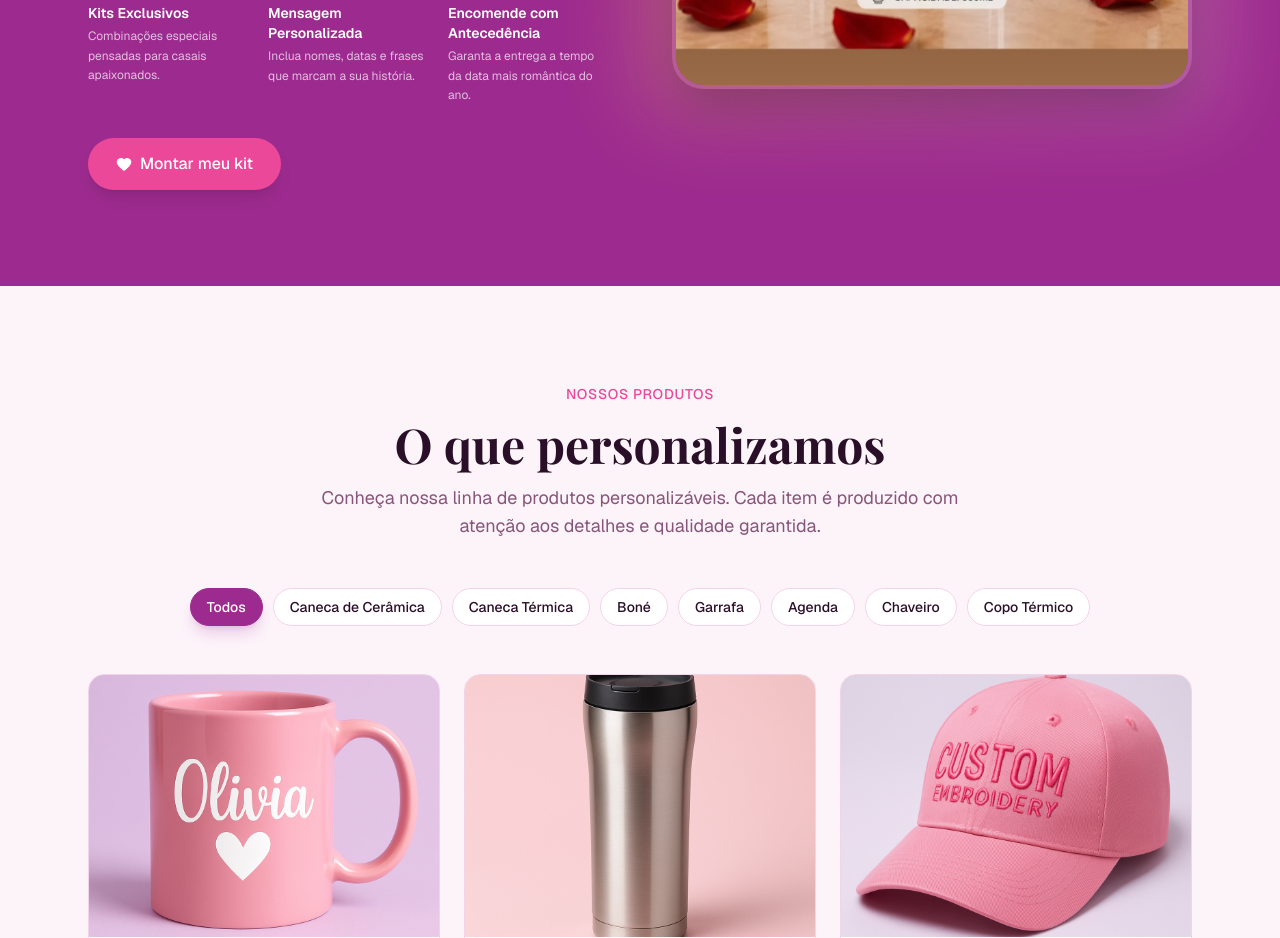
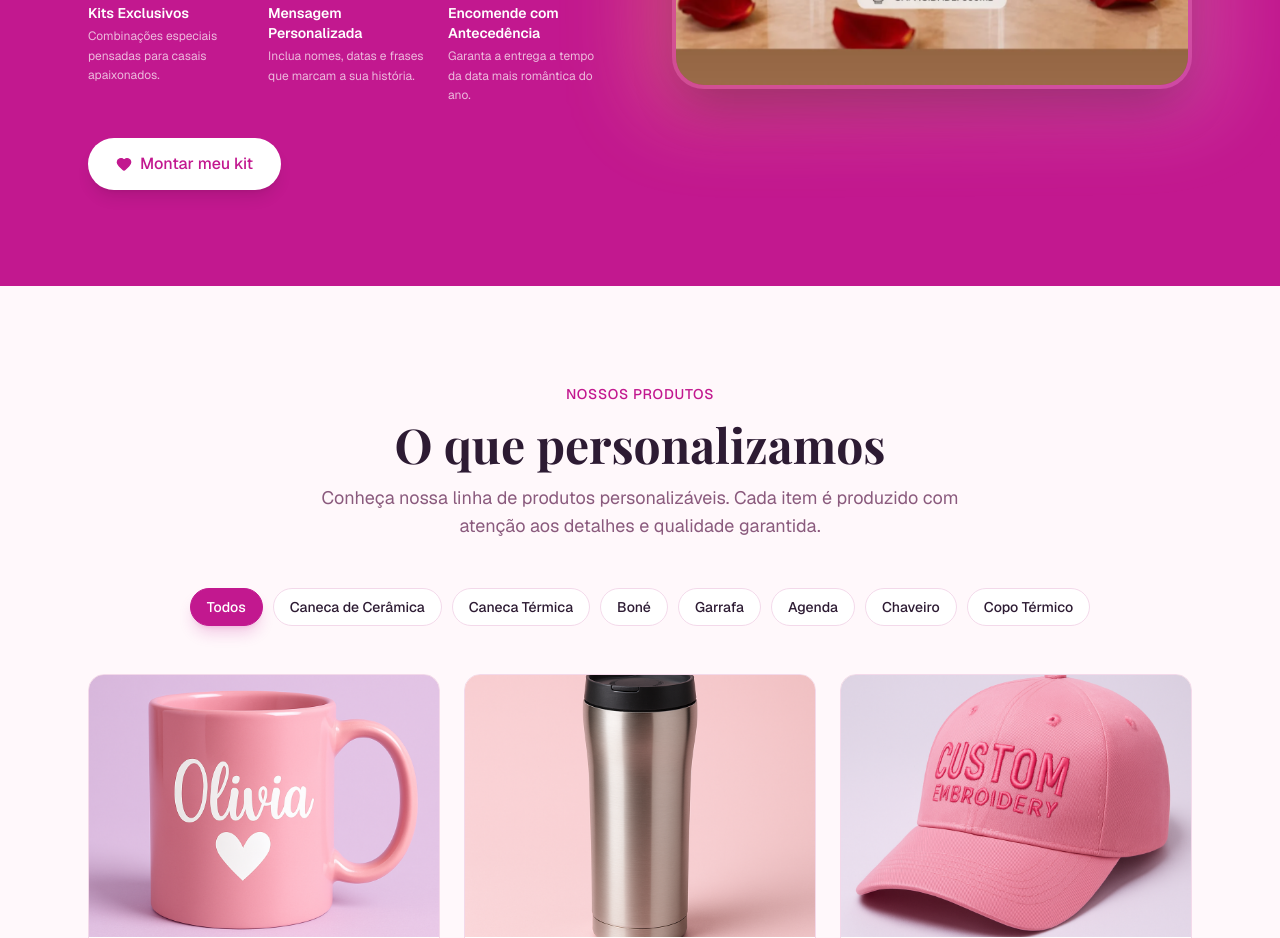
Before and after one commit to wzapflow-rick/Ateli-Cunha, a Next.js app: page / in a window 1280 px wide. Shown: the part 1740-2678 px from the top of the page. Built offline with nearby package versions, Linux system fonts and the light colour scheme.

Commit message:
feat: update color scheme and add gradient button style

```diff
--- a/app/globals.css
+++ b/app/globals.css
@@ -1,21 +1,21 @@
 @import "tailwindcss";
 
 :root {
-  --background: #fdf4fa;
-  --foreground: #2a0f28;
-  --primary: #9d2b8f;
+  --background: #fff8fb;
+  --foreground: #2d1b33;
+  --primary: #c2188f;
   --primary-foreground: #ffffff;
-  --secondary: #fbe4f3;
-  --secondary-foreground: #2a0f28;
-  --muted: #f4e0ee;
-  --muted-foreground: #875579;
-  --accent: #ec4899;
+  --secondary: #ffe9e1;
+  --secondary-foreground: #2d1b33;
+  --muted: #f8e6f2;
+  --muted-foreground: #8a5a7d;
+  --accent: #c2188f;
   --accent-foreground: #ffffff;
-  --gold: #fbbf24;
-  --gold-foreground: #4a2c00;
-  --border: #f2d4e8;
+  --gold: #ff7a59;
+  --gold-foreground: #ffffff;
+  --border: #f3d9ea;
   --card: #ffffff;
-  --card-foreground: #2a0f28;
+  --card-foreground: #2d1b33;
   --radius: 1rem;
 }
 
@@ -217,32 +217,44 @@ body {
   font-family: var(--font-sans), system-ui, sans-serif;
 }
 
-/* Glow effects (pink + yellow) */
+/* Glow effects (pink + orange) */
 .glow-pink {
-  box-shadow: 0 0 40px -8px rgba(236, 72, 153, 0.55);
+  box-shadow: 0 0 40px -8px rgba(194, 24, 143, 0.55);
 }
 
 .glow-gold {
-  box-shadow: 0 0 40px -8px rgba(251, 191, 36, 0.55);
+  box-shadow: 0 0 40px -8px rgba(255, 122, 89, 0.55);
 }
 
 .text-glow {
-  text-shadow: 0 0 24px rgba(236, 72, 153, 0.45);
+  text-shadow: 0 0 24px rgba(194, 24, 143, 0.45);
 }
 
 .shimmer-text {
   background-image: linear-gradient(
     90deg,
-    #9d2b8f 0%,
-    #ec4899 30%,
-    #fbbf24 50%,
-    #ec4899 70%,
-    #9d2b8f 100%
+    #c2188f 0%,
+    #ff7a59 50%,
+    #c2188f 100%
   );
   background-size: 200% auto;
   -webkit-background-clip: text;
   background-clip: text;
   color: transparent;
+}
+
+/* Strong gradient buttons (#C2188F → #FF7A59) */
+.btn-gradient {
+  background-image: linear-gradient(90deg, #c2188f 0%, #ff7a59 100%);
+  background-size: 150% auto;
+  color: #ffffff;
+  transition: background-position 0.4s ease, box-shadow 0.3s ease,
+    transform 0.2s ease;
+}
+
+.btn-gradient:hover {
+  background-position: right center;
+  box-shadow: 0 10px 30px -6px rgba(194, 24, 143, 0.5);
 }
 
 html {
--- a/components/campaign.tsx
+++ b/components/campaign.tsx
@@ -67,7 +67,7 @@ export function Campaign() {
               )}
               target="_blank"
               rel="noopener noreferrer"
-              className="inline-flex items-center justify-center gap-2 bg-accent text-accent-foreground px-7 py-3.5 rounded-full font-medium hover:scale-105 transition-transform duration-300 shadow-lg shadow-black/10"
+              className="inline-flex items-center justify-center gap-2 bg-card text-primary px-7 py-3.5 rounded-full font-medium hover:scale-105 transition-transform duration-300 shadow-lg shadow-black/10"
             >
               <Heart className="w-4 h-4 fill-current" />
               Montar meu kit
--- a/components/contact.tsx
+++ b/components/contact.tsx
@@ -229,7 +229,7 @@ export function Contact() {
                   <button
                     type="submit"
                     disabled={isSubmitting}
-                    className="w-full bg-primary text-primary-foreground py-3.5 rounded-xl font-medium hover:bg-primary/90 transition-colors disabled:opacity-50 disabled:cursor-not-allowed flex items-center justify-center gap-2"
+                    className="btn-gradient w-full py-3.5 rounded-xl font-medium disabled:opacity-50 disabled:cursor-not-allowed flex items-center justify-center gap-2"
                   >
                     {isSubmitting ? (
                       "Enviando..."
--- a/components/header.tsx
+++ b/components/header.tsx
@@ -51,7 +51,7 @@ export function Header() {
               href={whatsappLink()}
               target="_blank"
               rel="noopener noreferrer"
-              className="bg-primary text-primary-foreground px-5 py-2.5 rounded-full text-sm font-medium hover:bg-primary/90 transition-colors"
+              className="btn-gradient px-5 py-2.5 rounded-full text-sm font-medium"
             >
               Solicitar Orçamento
             </a>
@@ -90,7 +90,7 @@ export function Header() {
                 target="_blank"
                 rel="noopener noreferrer"
                 onClick={() => setIsMenuOpen(false)}
-                className="bg-primary text-primary-foreground px-5 py-3 rounded-full text-base font-medium hover:bg-primary/90 transition-colors text-center mt-2"
+                className="btn-gradient px-5 py-3 rounded-full text-base font-medium text-center mt-2"
               >
                 Solicitar Orçamento
               </a>
--- a/components/hero.tsx
+++ b/components/hero.tsx
@@ -11,7 +11,7 @@ export function Hero() {
         className="absolute inset-0 -z-10"
         style={{
           background:
-            "linear-gradient(135deg, #fbe4f3 0%, #fdf4fa 40%, #fdf1e3 100%)",
+            "linear-gradient(135deg, #ffe3f3 0%, #fff8fb 40%, #ffe9e1 100%)",
         }}
         aria-hidden="true"
       />
@@ -83,7 +83,7 @@ export function Hero() {
                 )}
                 target="_blank"
                 rel="noopener noreferrer"
-                className="inline-flex items-center justify-center gap-2 bg-primary text-primary-foreground px-6 py-3.5 rounded-full font-medium hover:bg-primary/90 hover:scale-105 transition-all duration-300 shadow-lg shadow-primary/30 glow-pink"
+                className="btn-gradient inline-flex items-center justify-center gap-2 px-6 py-3.5 rounded-full font-medium hover:scale-105 shadow-lg shadow-primary/30 glow-pink"
               >
                 Quero presentear
                 <ArrowRight className="w-4 h-4" />
@@ -121,7 +121,7 @@ export function Hero() {
                 className="absolute -inset-4 rounded-[2rem] blur-2xl animate-glow-pulse"
                 style={{
                   background:
-                    "linear-gradient(135deg, rgba(236,72,153,0.45), rgba(251,191,36,0.35))",
+                    "linear-gradient(135deg, rgba(194,24,143,0.45), rgba(255,122,89,0.4))",
                 }}
                 aria-hidden="true"
               />
--- a/components/products.tsx
+++ b/components/products.tsx
@@ -164,7 +164,7 @@ export function Products() {
             )}
             target="_blank"
             rel="noopener noreferrer"
-            className="inline-flex items-center justify-center bg-primary text-primary-foreground px-6 py-3 rounded-full font-medium hover:bg-primary/90 hover:scale-105 transition-all duration-300 shadow-lg shadow-primary/20"
+            className="btn-gradient inline-flex items-center justify-center px-6 py-3 rounded-full font-medium hover:scale-105 shadow-lg shadow-primary/20"
           >
             Consulte outros produtos
           </a>
```
